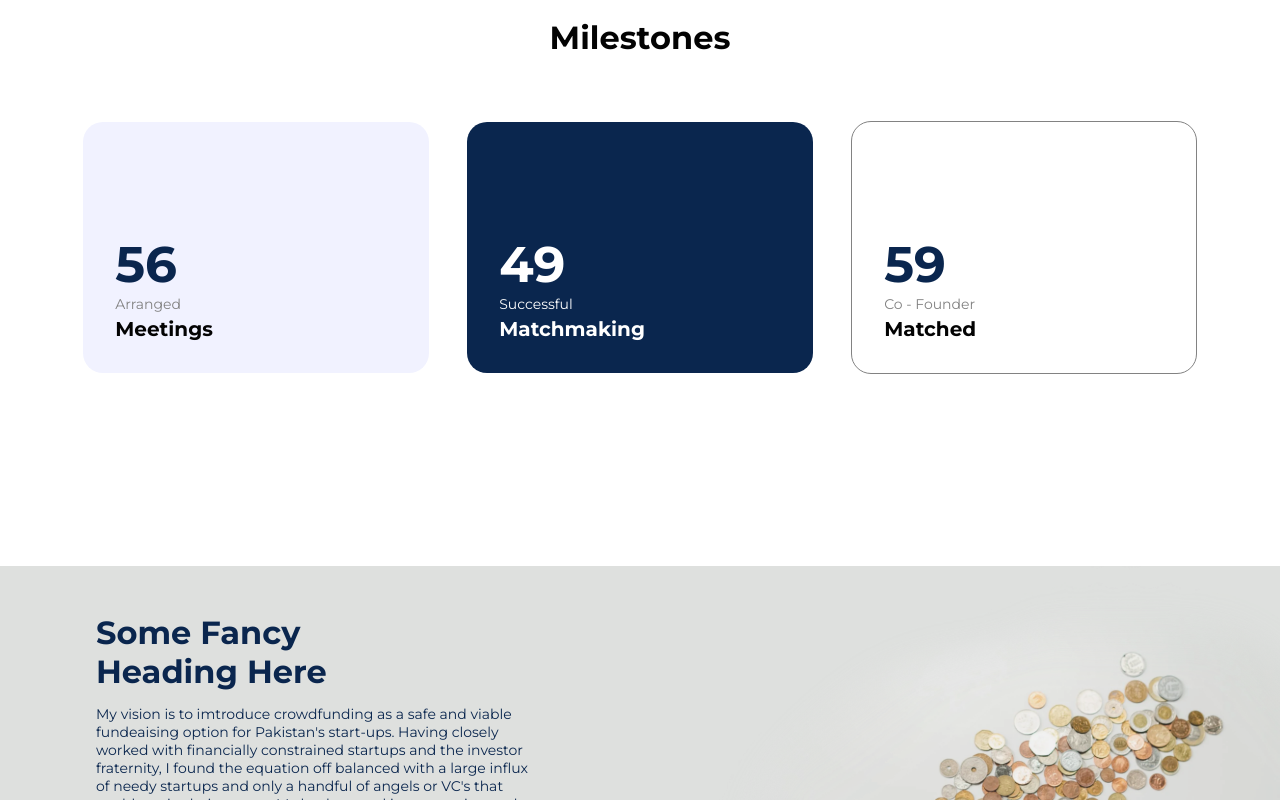
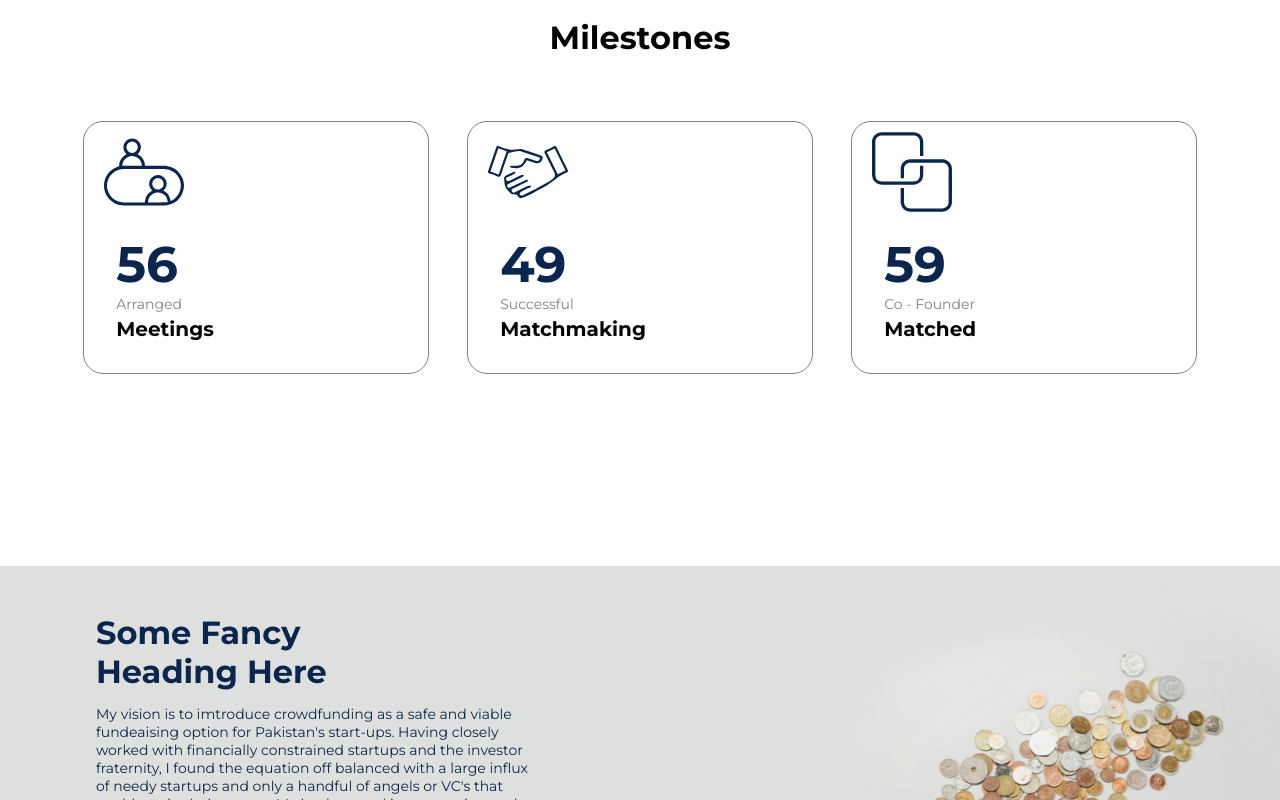
Before and after one commit to abrarkhalidofficial/Peervest, a React (Create React App) app: page / in a window 1280 px wide. Shown: the part 1580-2380 px from the top of the page. Built offline with nearby package versions, Linux system fonts and the light colour scheme.

Commit message:
re design card

```diff
--- a/src/Screens/HomeScreen.js
+++ b/src/Screens/HomeScreen.js
@@ -389,7 +389,7 @@ export default function HomeScreen() {
           <div className="milestone__container">
             <div className="milestone__container__heading">Milestones</div>
             <div className="milestone__container__content">
-              <div className="milestone__container__content__card">
+              <div className="milestone__container__content__card milestone__container__content__card__border">
                 <div className="milestone__container__content__card__value">
                   56
                 </div>
@@ -399,8 +399,30 @@ export default function HomeScreen() {
                 <div className="milestone__container__content__card__heading">
                   Meetings
                 </div>
+                <div className="milestone__container__content__card__svg">
+                  <svg
+                    xmlns="http://www.w3.org/2000/svg"
+                    width="248.75"
+                    height="208.031"
+                    viewBox="0 0 248.75 208.031"
+                  >
+                    <g
+                      id="Layer_2"
+                      data-name="Layer 2"
+                      transform="translate(-0.041 0.001)"
+                    >
+                      <g id="Layer_1" data-name="Layer 1">
+                        <path
+                          id="Path_41"
+                          data-name="Path 41"
+                          d="M47.07,86.51c.34-17.22,8-29.91,23.17-37.94C55,34.38,59.48,15.89,68.94,7.37,80.22-2.79,96.85-2.4,107,8.25s11.35,28-2.48,40.33c14.47,7.6,22.12,19.61,23.17,36.31h56.82c19.68,0,36.64,6.56,49.34,21.9,15.52,18.75,19.06,40.13,10.1,62.62-8.61,21.61-25.22,34.27-48.37,37.89A69.383,69.383,0,0,1,185,208q-61.77.06-123.54,0c-29.07,0-54.76-20.81-60.2-48.71-5.73-29.34,9.14-57.87,36.22-69.38C40.49,88.59,43.7,87.68,47.07,86.51ZM207.79,194c24.06-9.75,36.81-38.34,28.71-63.35a52.81,52.81,0,0,0-51.17-36.09c-40.73.34-81.47.07-122.2.12a73.441,73.441,0,0,0-10.26.75c-28.89,4.17-49,34.1-42.12,62.46,6,24.61,25.59,40.24,51.64,40.62,20.75.31,41.51,0,62.27.1,2.11,0,2.89-.6,3-2.78.6-11.22,5.38-20.46,13.81-27.77a107.115,107.115,0,0,1,8.79-6.26c-13.85-12.9-11.57-30.22-2.06-40.07a27.14,27.14,0,0,1,37.57-1.36,26.8,26.8,0,0,1,9,18c.84,9.5-3,17.2-9.91,23.5C200.79,173.22,200.79,173.22,207.79,194Zm-9.57,3.69c-1.05-12.43-6.62-21.29-17.1-26.5-10.64-5.29-21.34-4.53-31.11,2.35-8.41,5.93-12.81,14.24-13,25.15,20.56-.63,40.77.77,61.21-1.02ZM56.92,84.84h60.94c-.24-11.54-5.3-20.15-14.64-25.83-10.63-6.47-21.82-6.37-32.31.36C61.81,65.2,56.91,73.77,56.92,84.84Zm48.17-57.55A17.65,17.65,0,0,0,87.73,9.53a17.92,17.92,0,0,0-18,17.6A17.9,17.9,0,0,0,87.57,44.88a17.6,17.6,0,0,0,17.52-17.59Zm62.45,130.87c10.11,0,18-7.67,17.84-17.49A17.78,17.78,0,0,0,167.54,123a17.54,17.54,0,0,0-17.4,17.35c-.07,10.13,7.39,17.78,17.4,17.81Z"
+                        />
+                      </g>
+                    </g>
+                  </svg>
+                </div>
               </div>
-              <div className="milestone__container__content__card milestone__container__content__card__blue ">
+              <div className="milestone__container__content__card milestone__container__content__card__border ">
                 <div className="milestone__container__content__card__value">
                   49
                 </div>
@@ -409,6 +431,33 @@ export default function HomeScreen() {
                 </div>
                 <div className="milestone__container__content__card__heading">
                   Matchmaking
+                </div>
+                <div className="milestone__container__content__card__svg">
+                  <svg
+                    xmlns="http://www.w3.org/2000/svg"
+                    width="307.516"
+                    height="201.002"
+                    viewBox="0 0 307.516 201.002"
+                  >
+                    <g
+                      id="Layer_2"
+                      data-name="Layer 2"
+                      transform="translate(-0.017 0.002)"
+                    >
+                      <g id="Layer_1" data-name="Layer 1">
+                        <path
+                          id="Path_42"
+                          data-name="Path 42"
+                          d="M111.79,187.82c-8.68-1.06-18.63.69-22.67-3.41-7.23-7.33-16.33-14.77-20.63-23-5.43-10.37-5.28-24.31-6.71-36.77-.37-3.2,4.11-8.29,7.63-10.35,9.24-5.42,19.08-9.86,28.91-14.19,2.12-.94,5.18.24,7.8.44-1.49,2.42-2.42,5.88-4.59,7.09-8.24,4.58-16.88,8.44-25.38,12.56-4.84,2.34-8.62,5.54-5.75,11.39,2.79,5.67,7.52,5.19,12.51,2.77,15.23-7.4,30.41-14.92,45.85-21.86,2.82-1.27,6.77,0,10.2.09-2.14,2.42-3.81,5.75-6.48,7.1-16.86,8.5-33.95,16.54-50.94,24.78-4.89,2.37-10,5.21-7,11.74,3.19,7,8.72,5,14.06,2.36,19-9.26,38-18.59,57.21-27.5,2.55-1.18,6.18,0,9.3.06-1.89,2.48-3.26,6-5.77,7.29-15.36,7.84-31,15-46.47,22.78-5.67,2.85-15.4,4.43-11.17,13.74s11.64,3.24,17.52.48c13.86-6.48,27.47-13.5,41.46-19.69,4.43-2,9.74-2,14.64-2.87,1,8.73-7.22,7.93-11.6,10.47-9,5.2-18.91,8.82-27.82,14.14-2.67,1.59-3.29,6.63-4.85,10.08,3.86,1.17,8.8,4.49,11.41,3.17,33.37-16.83,66.71-33.8,99.36-52,10-5.59,22.77-13.63,25.39-23,2.42-8.7-6.57-20.92-11.36-31.21-8.66-18.59-17.73-37-27.07-55.26-3.07-6-2.36-9.34,3.9-12.19,10.07-4.58,20-9.57,29.76-14.72C257.85-.51,261.22.06,264.06,6q20.79,43.11,42.12,86c2.79,5.58,1.17,8.65-4,10.59-23.26,8.74-41.21,25.26-61,39.55-22,15.9-47,27.62-70.94,40.77-9.4,5.17-19.36,9.31-29.08,13.88C124.8,204.41,117.9,201.84,111.79,187.82ZM298,94.9,256.4,10.08,226.35,25c14.24,28.89,27.84,56.47,41.65,84.5Z"
+                        />
+                        <path
+                          id="Path_43"
+                          data-name="Path 43"
+                          d="M200.86,45.47c-25.45-8.58-50.3-17.23-75.38-25.15-4.25-1.35-9.55,0-14.25.84C101.3,22.85,91.45,25,78.79,27.47c-2.94,8.32-7.17,20.15-11.27,32-5.95,17.22-12.08,34.39-17.59,51.76-2.34,7.39-5.79,9-12.93,6.16-10.28-4.06-20.87-7.35-31.39-10.77C.52,105-1,101.89.66,97Q16.45,50.78,32.27,4.6C34.15-.9,37.85-.6,42.43,1.05,55.59,5.78,68.62,11.18,82.16,14.49c7.34,1.8,15.6,0,23.44-.37,8.53-.37,17.72-3.2,25.46-1,24.36,7,48.12,16.1,72.24,24,6.45,2.11,7.85,5.73,6.4,11.77-3.36,14-13.9,20.79-27.76,17-10.92-3-21.63-6.77-32.86-10.33-7.44,15.47-17.34,28-34.82,30.38-8.13,1.1-16.75-.27-25-1.57-2.47-.39-4.39-4.28-6.56-6.57,2.85-.53,5.7-1.45,8.56-1.51,9-.19,18.28,1.5,26.81-.43,11.14-2.47,17.93-11.66,21.8-22.08C142.75,46,146.79,45,154,47.85c9.37,3.7,19,6.74,28.71,9.51C193,60.32,197.51,57.46,200.86,45.47ZM41.28,109.75c10.4-30.4,20.35-59.46,30.53-89.22l-32-11.15L9.31,98.64Z"
+                        />
+                      </g>
+                    </g>
+                  </svg>
                 </div>
               </div>
               <div className="milestone__container__content__card milestone__container__content__card__border">
@@ -420,6 +469,29 @@ export default function HomeScreen() {
                 </div>
                 <div className="milestone__container__content__card__heading">
                   Matched
+                </div>
+                <div className="milestone__container__content__card__svg">
+                  <svg
+                    id="Layer_2"
+                    data-name="Layer 2"
+                    xmlns="http://www.w3.org/2000/svg"
+                    width="255.85"
+                    height="254.33"
+                    viewBox="0 0 255.85 254.33"
+                  >
+                    <g id="Layer_1" data-name="Layer 1">
+                      <path
+                        id="Path_41"
+                        data-name="Path 41"
+                        d="M102.36,178.2v44.19c0,13.23,8.12,21.31,21.36,21.31h100.2c12.88,0,21.08-8.17,21.08-21V117.93c0-12.54-8.1-20.7-20.69-20.72H123.53c-13.12,0-21.13,8.06-21.16,21.18v28.47H92a4.07,4.07,0,0,1-.29-1.07c.05-10.28-.23-20.57.26-30.82.72-15,14.27-28.13,29.31-28.22q52.53-.33,105.05,0c15.51.11,29.26,14.12,29.35,29.79q.34,53.81,0,107.62c-.1,16.63-14,29.89-31.54,30q-50.39.34-100.77,0c-15.85-.09-28-10.22-31.12-25.39a34.321,34.321,0,0,1-.57-6.8c0-13.61,0-27.22-.08-40.83,0-2.35.65-3.23,3-3S99.55,178.2,102.36,178.2Z"
+                      />
+                      <path
+                        id="Path_42"
+                        data-name="Path 42"
+                        d="M163.92,76.2H153.44V32.17c0-13.44-8.05-21.45-21.48-21.45H32c-13.09,0-21.21,8.09-21.21,21.12V136.62c0,12.23,8,20.51,20.28,20.53q51,.1,101.92,0c12.19,0,20.33-8.25,20.41-20.47.06-8.85,0-17.7,0-26.55V106.8c3.31,0,6.24-.08,9.16.07a2.14,2.14,0,0,1,1.45,1.51c-.18,11.68.59,23.51-1,35-2,14.1-15.46,24.3-29.72,24.33q-51.24.09-102.49,0A31.16,31.16,0,0,1,.06,136.89Q-.06,84.23.06,31.55C.11,13.7,13.75.26,32.3.15q50.1-.3,100.21,0C150.38.27,163.6,13.26,164,31c.36,14.55.09,29.12.08,43.68a12,12,0,0,1-.16,1.52Z"
+                      />
+                    </g>
+                  </svg>
                 </div>
               </div>
             </div>
@@ -450,9 +522,9 @@ export default function HomeScreen() {
                 functioning platform, always evolving. We're here to hand hold
                 all tech startups and investors in their journey to succeed.
               </div>
-              <button className="join__us__container__content__cta">
+              <Link to="/contact" className="join__us__container__content__cta">
                 Join Us Now
-              </button>
+              </Link>
             </div>
           </div>
         </div>
--- a/src/Screens/StartUpScreen.js
+++ b/src/Screens/StartUpScreen.js
@@ -108,7 +108,7 @@ export default function StartUpScreen() {
             src={start__up__background}
             alt="start__up__background"
             className="homepage__main__container__jumbotron__img"
-            style={{ height: "fit-content", marginTop: -350 }}
+            style={{ height: "fit-content", marginTop: -500 }}
           />
           <div className="homepage__main__container__jumbotron__wrapper">
             <div className="homepage__main__container__jumbotron__wrapper__content">
--- a/src/Styles/App.scss
+++ b/src/Styles/App.scss
@@ -259,18 +259,41 @@ body {
 }
 .milestone__container__content__card {
   width: 28%;
-  background: #f1f2ff;
   min-height: 240px;
   padding: 2em;
   padding-top: 7em;
   border-radius: 20px;
   cursor: pointer;
+  position: relative;
 }
-.milestone__container__content__card:hover,
-.milestone__container__content__card__blue:hover {
+.milestone__container__content__card__svg {
+  position: absolute;
+  top: 10px;
+  left: 20px;
+  width: 100%;
+  height: 100%;
+  fill: $blue;
+}
+.milestone__container__content__card__svg svg {
+  width: 80px;
+  height: 80px;
+}
+.milestone__container__content__card:hover
+  .milestone__container__content__card__value,
+.milestone__container__content__card:hover
+  .milestone__container__content__card__heading,
+.milestone__container__content__card:hover
+  .milestone__container__content__card__type {
+  color: $white;
+}
+.milestone__container__content__card__svg:hover {
+  fill: $white;
+}
+.milestone__container__content__card:hover {
   transition: 300ms ease-in-out;
   transform: scale(1.05);
   box-shadow: 0px 10px 30px rgba(0, 0, 0, 0.1);
+  background: $blue;
 }
 .milestone__container__content__card__value {
   font-size: 50px;
@@ -286,9 +309,6 @@ body {
   font-size: 20px;
   color: $textColor;
   font-weight: bold;
-}
-.milestone__container__content__card__blue {
-  background: $blue;
 }
 .milestone__container__content__card__blue
   .milestone__container__content__card__value,
@@ -359,6 +379,10 @@ body {
   margin-top: 1em;
 }
 .join__us__container__content__cta {
+  display: flex;
+  justify-content: center;
+  align-items: center;
+  text-decoration: none;
   max-width: 15%;
   border: 1px solid $disabled;
   height: 45px;
@@ -843,8 +867,9 @@ input:-webkit-autofill:active {
   outline: none;
 }
 .contact__container__form__button:hover {
-  transition: 300ms ease-in-out;
+  transition: 400ms ease-in-out;
   box-shadow: 0px 10px 30px rgba(0, 0, 0, 0.1);
+  background: #081b35;
 }
 .contact__container__form__content {
   display: flex;
```
